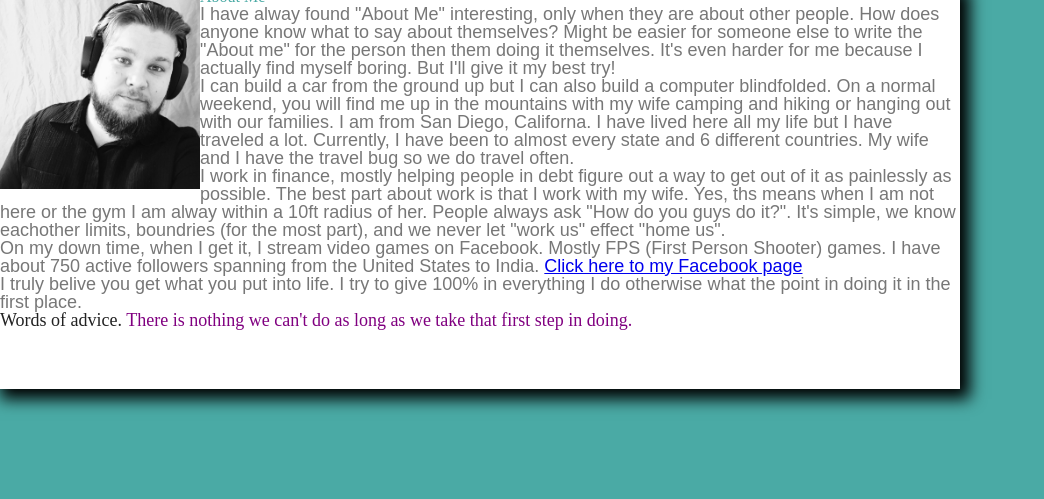
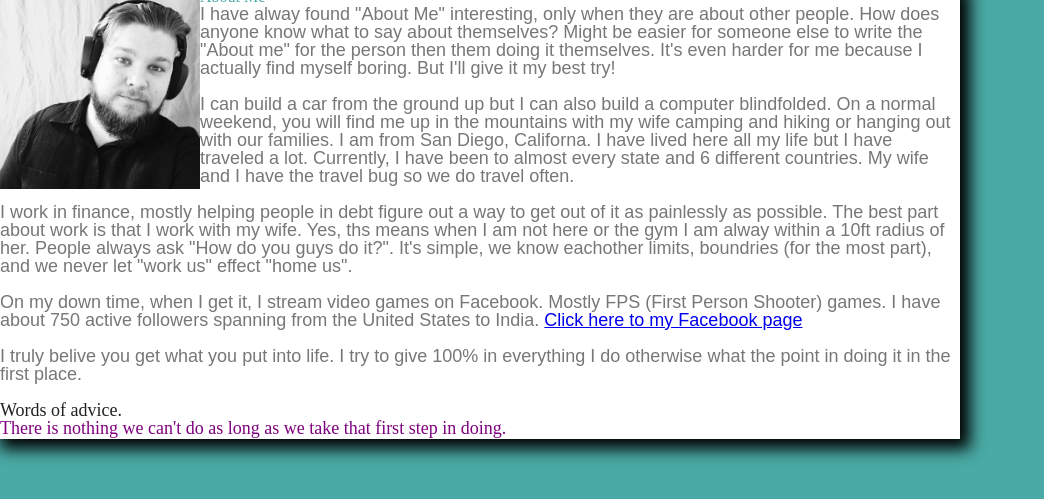
Before and after one commit to jmg1478/jmg1478.github.io, a plain HTML site: page index.html in a window 1280 px wide. Shown: the part 81-580 px from the top of the page, without its empty margins (0-1044 px from the left). Drawn offline with Linux system fonts and the light colour scheme.

Commit message:
spacing for A.B.

```diff
--- a/css/style.css
+++ b/css/style.css
@@ -29,7 +29,7 @@ nav {
 }
 .container {
   width: 960px;
-  height: 400px;
+  height: 450px;
   -webkit-box-shadow: 5px 5px 15px 5px #000000;
   box-shadow: 5px 5px 15px 5px #000000;
   background-color: #ffffff;
--- a/index.html
+++ b/index.html
@@ -29,6 +29,7 @@
                 "About me" for the person then them doing it themselves. It's even harder for me because I actually
                 find myself boring. But I'll give it my best try!
             <br>
+            <br>
 
                     I can build a car from the ground up but I can also build a computer blindfolded. On a normal weekend,
                     you will find me up in the mountains with my wife camping and hiking or hanging out with our families.
@@ -36,20 +37,26 @@
                     have been to almost every state and 6 different countries. My wife and I have the travel bug so we do
                     travel often.
                     <br>
+                    <br>
                     I work in finance, mostly helping people in debt figure out a way to get out of it as
                     painlessly as possible. The best part about work is that I work with my wife. Yes, ths means when I am
                     not here or the gym I am alway within a 10ft radius of her. People always ask "How do you guys do it?".
                     It's simple, we know eachother limits, boundries (for the most part), and we never let "work us" effect
                     "home us".
                     <br>
+                    <br>
                     On my down time, when I get it, I stream video games on Facebook. Mostly FPS (First Person Shooter)
                     games. I have about 750 active followers spanning from the United States to India.
                     <a href="https://www.facebook.com/VonKrakenGaming/">Click here to my Facebook page</a>
                     <br>
+                    <br>
                     I truly belive you get what you put into life. I try to give 100% in everything I do otherwise what the point in
-                    doing it in the first place.
-            </span>
+                  doing it in the first place.
+                    <br>
+                    <br>
+                </span>
                 <h2><b>Words of advice.</b><h/>
+                    <br>
                 <p1><i style="color:purple">
                     There is nothing we can't do as long as we take that first step in doing.
                 </i>
```
